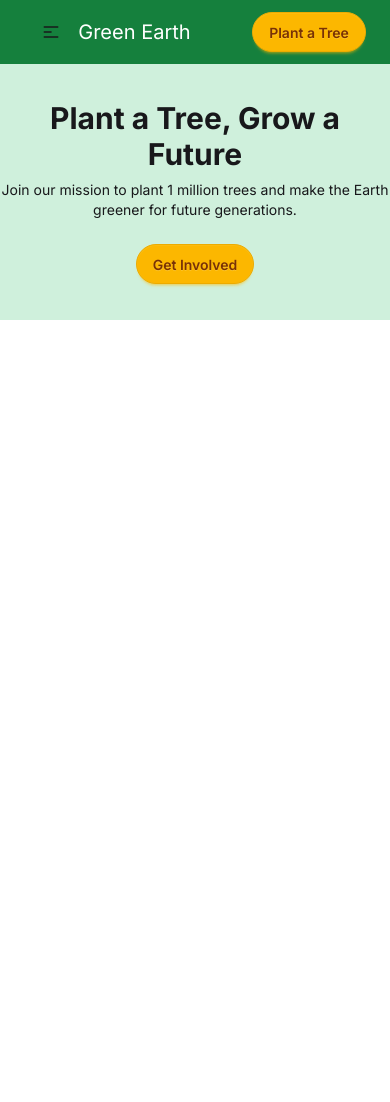
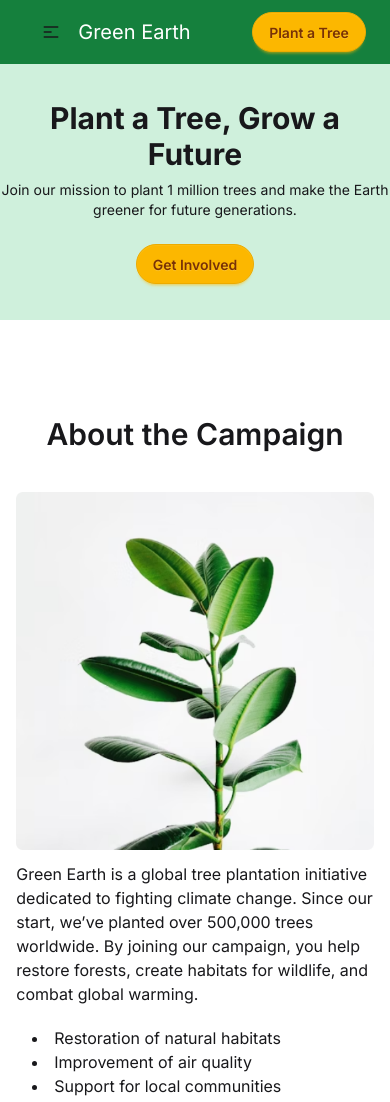
Before and after one commit to Maruful95/Green-Earth-Website, a plain HTML site: page index.html in a window 390 px wide. Before the commit the page ends 844 px from the top, so only its background shows below. Drawn offline with nearby package versions, Linux system fonts and the light colour scheme.

Commit message:
added about campaign section and made responsive

```diff
--- a/index.html
+++ b/index.html
@@ -82,10 +82,12 @@
     </section>
 
     <!-- hero section -->
-    <section
-      class="flex justify-between items-center bg-[#CFF0DC] max-sm:py-4"
-    >
-      <img class="w-[28%] max-sm:hidden self-stretch" src="assets/hero-leaf1.png" alt="" />
+    <section class="flex justify-between items-center bg-[#CFF0DC] max-sm:py-4">
+      <img
+        class="w-[28%] max-sm:hidden self-stretch"
+        src="assets/hero-leaf1.png"
+        alt=""
+      />
       <div class="text-center py-5">
         <h1 class="text-3xl sm:text-5xl font-bold mb-2">
           Plant a Tree, Grow a Future
@@ -98,7 +100,34 @@
           Get Involved
         </button>
       </div>
-      <img class="w-[28%] max-sm:hidden self-stretch" src="assets/hero-leaf2.png" alt="" />
+      <img
+        class="w-[28%] max-sm:hidden self-stretch"
+        src="assets/hero-leaf2.png"
+        alt=""
+      />
+    </section>
+
+    <!-- about campaign section -->
+    <section class="my-24">
+      <h2 class="text-center mb-10 text-3xl font-semibold">
+        About the Campaign
+      </h2>
+      <div class="w-11/12 sm:w-[72%] sm:flex justify-between items-center gap-7 mx-auto">
+        <img class="max-sm:mb-3 sm:max-w-[530px]" src="assets/about.png" alt="" />
+        <div class="font-normal text-[16px]">
+          <h3 class="mb-5">
+            Green Earth is a global tree plantation initiative dedicated to
+            fighting climate change. Since our start, we’ve planted over 500,000
+            trees worldwide. By joining our campaign, you help restore forests,
+            create habitats for wildlife, and combat global warming.
+          </h3>
+          <ul class="list-disc list-inside pl-4">
+            <li>Restoration of natural habitats</li>
+            <li>Improvement of air quality</li>
+            <li>Support for local communities</li>
+          </ul>
+        </div>
+      </div>
     </section>
   </body>
 </html>
```
